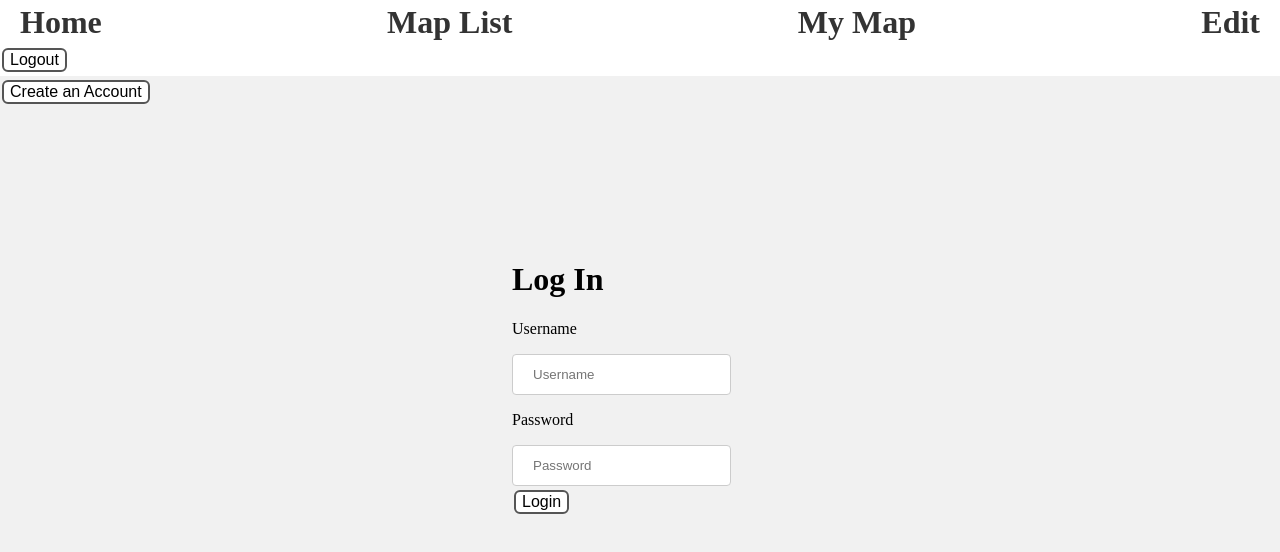
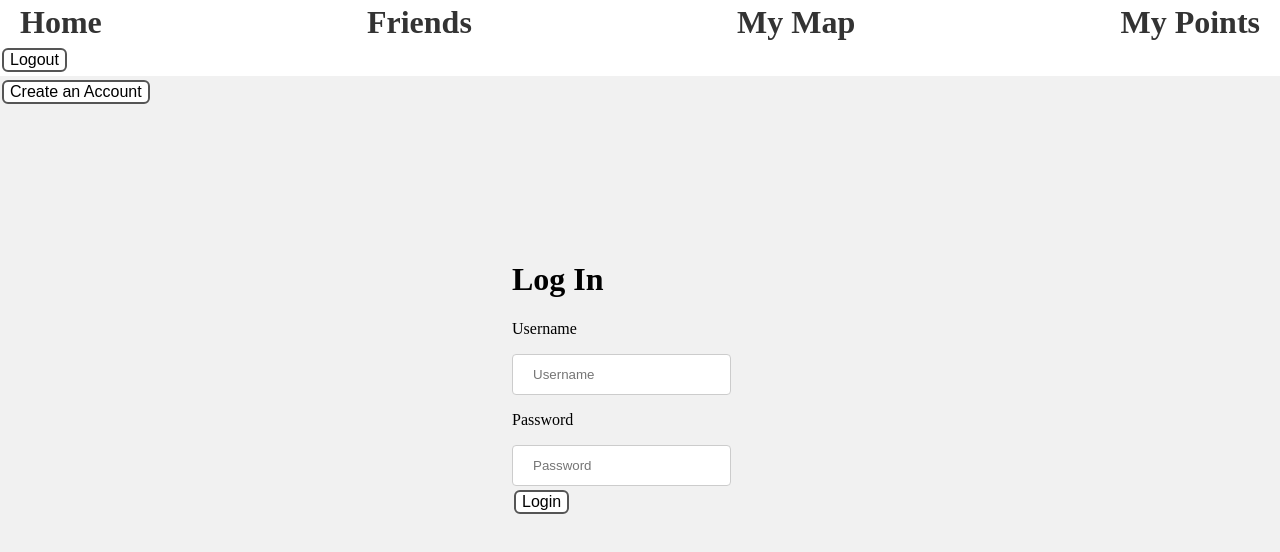
Before and after one commit to maxjoyce99/mapping_project, a React (Create React App) app in the folder client/: page / in a window 1280 px wide. Shown: the top 552 px of the page. Built offline with nearby package versions, Linux system fonts and the light colour scheme.

Commit message:
Changed names on Nav Bar.

```diff
--- a/client/src/components/Navbar.js
+++ b/client/src/components/Navbar.js
@@ -28,7 +28,7 @@ const Navbar = () => {
                 </Link>
 
                 <Link to="/maplist">
-                    <h1>Map List</h1>
+                    <h1>Friends</h1>
 
                 </Link>
 
@@ -38,7 +38,7 @@ const Navbar = () => {
                 </Link>
 
                 <Link to="/edit">
-                    <h1>Edit</h1>
+                    <h1>My Points</h1>
 
                 </Link>
             </div>
```
